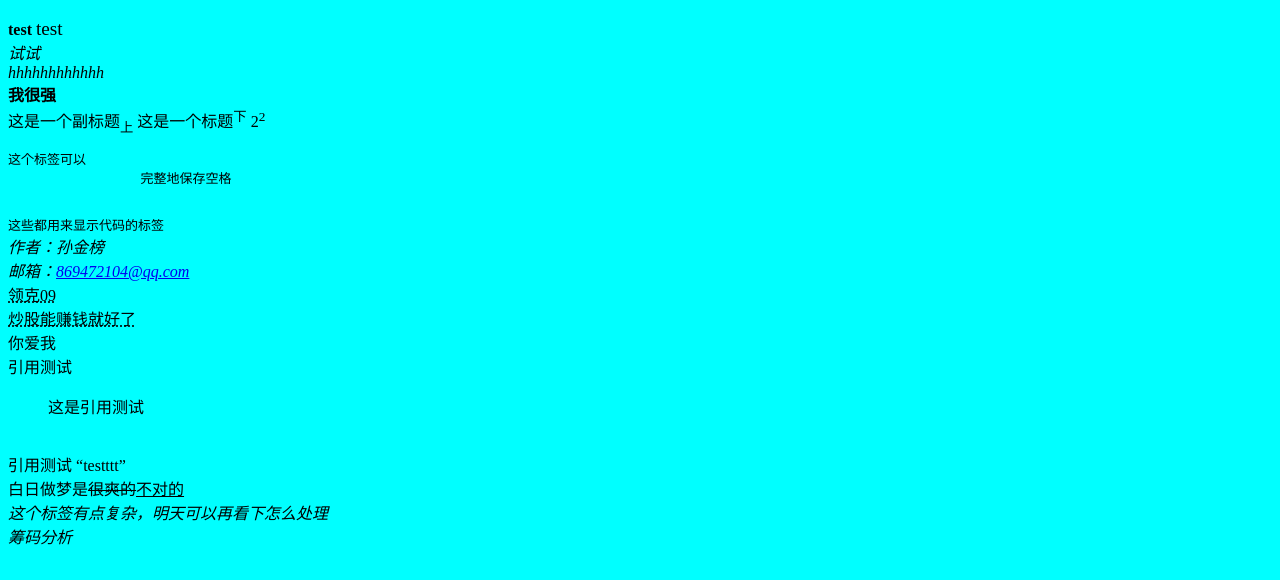
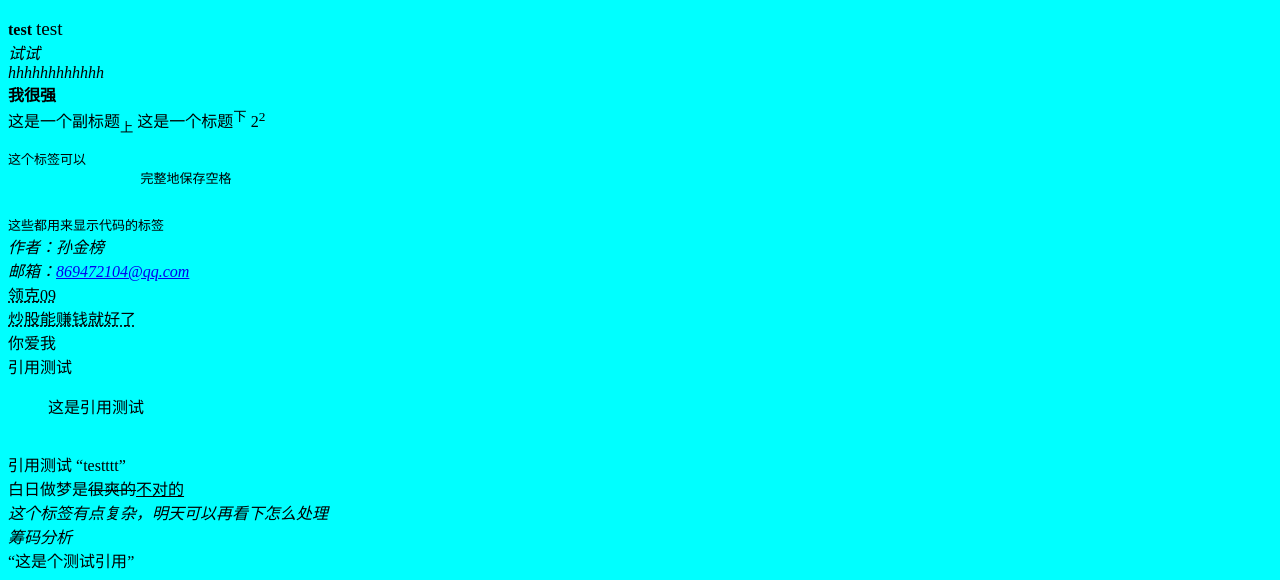
Before and after one commit to AllSun/front-end, a plain HTML site: page index.html in a window 1280 px wide. Shown: the part 463-1043 px from the top of the page. Before the commit the page ends 1019 px from the top, so only its background shows below. Drawn offline with Linux system fonts and the light colour scheme.

Commit message:
添加了标签q引用

```diff
--- a/index.html
+++ b/index.html
@@ -51,5 +51,7 @@
         <dfn>这个标签有点复杂，明天可以再看下怎么处理</dfn>
         <br/>
         <cite>筹码分析</cite>
+        <br/>
+        <q>这是个测试引用</q>
     </body>
 </head>
```
